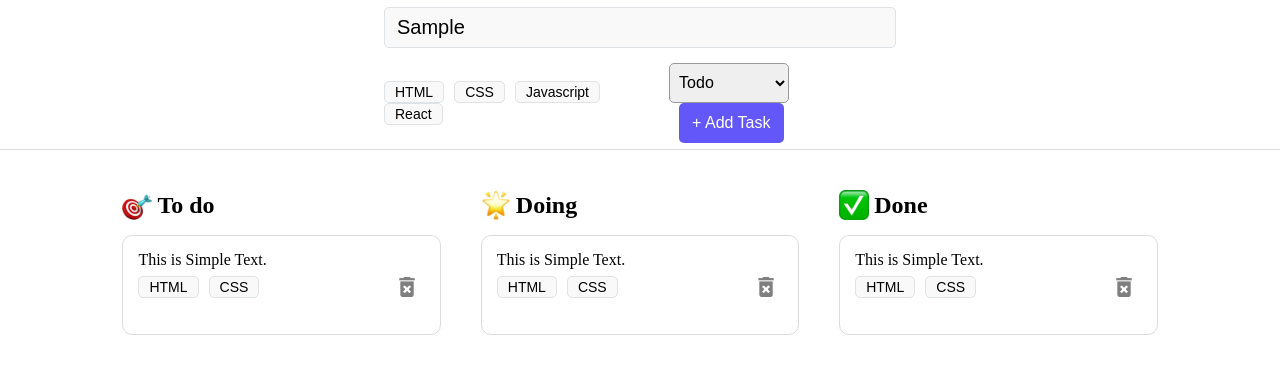
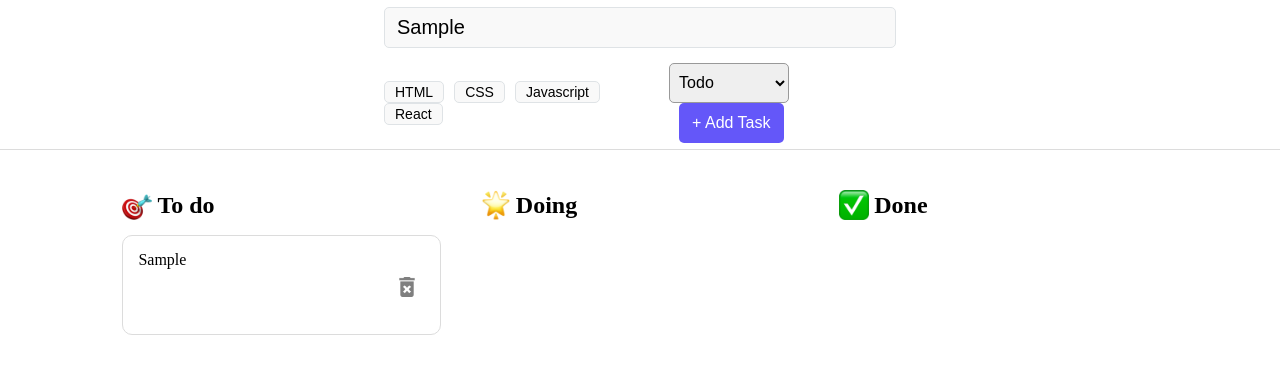
Before and after one commit to chayanbansal9195/Task-Track-2024, a React (Vite) app: page / in a window 1280 px wide. Both pictures are taken after typing "Sample" into the empty fields and a click on the button "+ Add Task". Shown: the top 374 px of the page. Built offline with nearby package versions, Linux system fonts and the light colour scheme.

Commit message:
Display Task card changes completed

```diff
--- a/src/App.jsx
+++ b/src/App.jsx
@@ -1,4 +1,4 @@
-import React from "react";
+import React, { useState } from "react";
 
 import "./App.css";
 import TaskForm from "./components/TaskForm";
@@ -8,13 +8,20 @@ import doingIcon from "./assets/glowing-star.png";
 import doneIcon from "./assets/check-mark-button.png";
 
 const App = () => {
+  const [tasks, setTasks] = useState([]);
+  console.log(tasks);
   return (
     <div className="app">
-      <TaskForm />
+      <TaskForm setTasks={setTasks} />
       <main className="app_main">
-        <TaskColumn title="To do" icon={todoIcon} />
-        <TaskColumn title="Doing" icon={doingIcon} />
-        <TaskColumn title="Done" icon={doneIcon} />
+        <TaskColumn tasks={tasks} status="todo" title="To do" icon={todoIcon} />
+        <TaskColumn
+          tasks={tasks}
+          status="doing"
+          title="Doing"
+          icon={doingIcon}
+        />
+        <TaskColumn tasks={tasks} status="done" title="Done" icon={doneIcon} />
       </main>
     </div>
   );
--- a/src/components/TaskCard.jsx
+++ b/src/components/TaskCard.jsx
@@ -3,15 +3,16 @@ import "./TaskCard.css";
 import Tag from "./Tag";
 import deleteIcon from "../assets/delete.png";
 
-const TaskCard = () => {
+const TaskCard = ({ title, tags }) => {
   return (
     <article className="task_card">
-      <p className="tas_text">This is Simple Text.</p>
+      <p className="tas_text">{title}</p>
 
       <div className="task_card_bottom_line">
         <div className="task_card_tags">
-          <Tag tagName="HTML"/>
-          <Tag tagName="CSS" />
+          {tags.map((tag, index) => (
+            <Tag key={index} tagName={tag} selected/>
+          ))}
         </div>
         <div className="task_delete">
           <img src={deleteIcon} className="delete_icon" alt="" />
--- a/src/components/TaskColumn.jsx
+++ b/src/components/TaskColumn.jsx
@@ -2,13 +2,18 @@ import React from "react";
 import "./TaskColumn.css";
 import TaskCard from "./TaskCard";
 
-const TaskColumn = ({ title, icon }) => {
+const TaskColumn = ({ title, icon, tasks, status }) => {
   return (
     <section className="task_column">
       <h2 className="task_column_heading">
         <img className="task_column_icon" src={icon} alt="" /> {title}
       </h2>
-      <TaskCard />
+      {tasks.map(
+        (task, index) =>
+          task.status === status && (
+            <TaskCard key={index} title={task.task} tags={task.tags} />
+          )
+      )}
     </section>
   );
 };
--- a/src/components/TaskForm.jsx
+++ b/src/components/TaskForm.jsx
@@ -2,7 +2,7 @@ import React, { useState } from "react";
 import "./TaskForm.css";
 import Tag from "./Tag";
 
-const TaskForm = () => {
+const TaskForm = ({ setTasks }) => {
   const [taskData, setTaskData] = useState({
     task: "",
     status: "todo",
@@ -25,7 +25,6 @@ const TaskForm = () => {
       });
     }
   };
-  console.log(taskData.tags);
   const handleChange = (e) => {
     const { name, value } = e.target;
     setTaskData((prev) => {
@@ -37,7 +36,9 @@ const TaskForm = () => {
   };
   const handleSubmit = (e) => {
     e.preventDefault();
-    console.log(taskData);
+    setTasks((prev) => {
+      return [...prev, taskData];
+    });
   };
 
   return (
```
